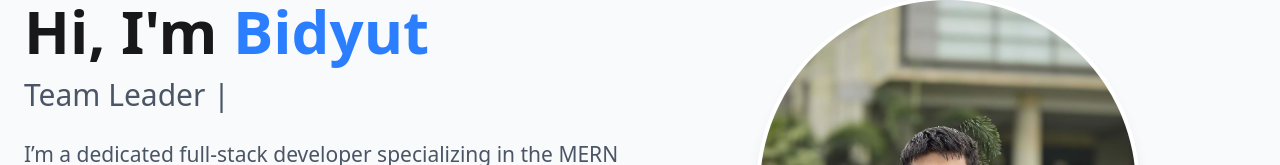
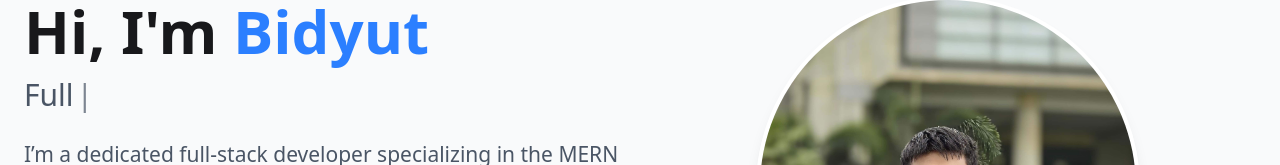
Before and after one commit to Kausarhossainbidyut/bidyut-portfolio, a React (Vite) app: page /home in a window 1280 px wide. Shown: the part 150-315 px from the top of the page. Built offline with nearby package versions, Linux system fonts and the light colour scheme.

Commit message:
add logo add tipe anemation etc

```diff
--- a/index.html
+++ b/index.html
@@ -2,7 +2,7 @@
 <html data-theme="light" lang="en">
   <head>
     <meta charset="UTF-8" />
-    <link rel="icon" type="image/svg+xml" href="/vite.svg" />
+    <link rel="icon" type="image/png" href="/logo.jpg" />
     <meta name="viewport" content="width=device-width, initial-scale=1.0" />
     <title>Bidyut: MERN stack Developer Portfolio</title>
   </head>
--- a/package.json
+++ b/package.json
@@ -18,6 +18,7 @@
     "react-icons": "^5.5.0",
     "react-intersection-observer": "^9.16.0",
     "react-router": "^7.8.0",
+    "react-simple-typewriter": "^5.0.1",
     "tailwindcss": "^4.1.11"
   },
   "devDependencies": {
--- a/src/AboutMe.jsx
+++ b/src/AboutMe.jsx
@@ -1,4 +1,5 @@
 import React from "react";
+import { Link } from "react-router";
 //import { FaBoxOpen, FaFileAlt, FaUsers, FaLaptopCode } from "react-icons/fa";
 // import profileImage from "../assets/your-image.jpg"; // Replace with your image
 
@@ -11,6 +12,7 @@ import React from "react";
 
 const AboutMe = () => {
     return (
+        <div>
             <section className="max-w-7xl mx-auto px-6 py-16 bg-gradient-to-br from-gray-50 to-gray-100 rounded-2xl shadow-lg flex flex-col md:flex-row gap-12">
 
                 {/* Left Image */}
@@ -54,9 +56,9 @@ const AboutMe = () => {
 
 
                     {/* Contact Button */}
-                <button className="inline-block max-w-max px-6 py-3 bg-gradient-to-r from-indigo-500 to-purple-600 text-white font-medium rounded-lg shadow hover:shadow-lg hover:brightness-110 transition duration-300">
+                    <Link to={'/contact'} className="inline-block max-w-max px-6 py-3 bg-gradient-to-r from-indigo-500 to-purple-600 text-white font-medium rounded-lg shadow hover:shadow-lg hover:brightness-110 transition duration-300">
                         Contact Me
-                </button>
+                    </Link>
 
                     {/* Stats */}
                     {/* <div className="grid grid-cols-2 sm:grid-cols-4 gap-6 mt-10 max-w-lg">
@@ -74,6 +76,9 @@ const AboutMe = () => {
 
                 </div>
             </section>
+
+        </div>
+
     );
 };
 
--- a/src/components/About.jsx
+++ b/src/components/About.jsx
@@ -4,7 +4,8 @@ import { FaFileDownload, FaFolderOpen, FaGithub, FaLinkedinIn } from 'react-icon
 import heroImg from '../assets/hero.jpg'; // Add your image path here
 import { NavLink } from "react-router";
 import { Link } from 'react-router';
-
+import { Typewriter, Cursor } from "react-simple-typewriter";
+// import "./cursorStyle/cursorStyle.css";
 const About = () => {
     return (
         <section className="bg-gray-50 py-2  sm:px-6 md:px-0" >
@@ -20,12 +21,29 @@ const About = () => {
                         Hi, I'm <span className="text-blue-500">Bidyut</span>
                     </h1>
 
-                    <h2 className="text-2xl md:text-3xl  font-medium text-gray-600 mt-2">
-                        Team Leader |
+                    <h2 className="text-2xl md:text-3xl font-medium text-gray-600 mt-2">
+                       {" "}
+                        <span className="text-gray-600">
+                            <Typewriter
+                                words={[
+                                    "FullStack Developer",
+                                    "Problem Solver",
+                                    "MERN Specialist",
+                                    "Project Management",
+                                ]}
+                                loop={0}
+                                typeSpeed={150}
+                                deleteSpeed={120}
+                                delaySpeed={1800}
+                            />
+                        </span>
+                        <span className="text-gray-600 ">
+                            <Cursor cursorStyle="|" cursorBlinking />
+                        </span>
                     </h2>
 
                     <p className="text-gray-600 text-[21px] mt-6 leading-relaxed ">
-                       I’m a dedicated full-stack developer specializing in the MERN stack, with solid project management experience. I enjoy building efficient, user-friendly applications and leading teams to deliver successful projects.
+                        I’m a dedicated full-stack developer specializing in the MERN stack, with solid project management experience. I enjoy building efficient, user-friendly applications and leading teams to deliver successful projects.
                     </p>
 
                     <div className="flex flex-row gap-4 mt-8 justify-center md:justify-start">
--- a/src/components/ContactForm.jsx
+++ b/src/components/ContactForm.jsx
@@ -6,6 +6,7 @@ import {
   FaEnvelope,
   FaPhoneAlt,
   FaMapMarkerAlt,
+  FaWhatsapp,
 } from "react-icons/fa";
 import emailjs from "emailjs-com";
 
@@ -55,16 +56,19 @@ const ContactForm = () => {
         <div className="space-y-5 text-gray-700 text-sm md:text-base">
           <div className="flex items-center gap-3" aria-label="Email address">
             <FaEnvelope className="text-green-600 w-5 h-5 md:w-6 md:h-6" />
-            <a
-              href="mailto:khbidyut31@gmail.com"
+            <p
               className="hover:text-green-700 focus:outline-none focus:ring-1 focus:ring-green-600 rounded transition"
             >
               khbidyut31@gmail.com
-            </a>
+            </p>
           </div>
 
           <div className="flex items-center gap-3" aria-label="Phone number">
             <FaPhoneAlt className="text-green-600 w-5 h-5 md:w-6 md:h-6" />
+            <span className="text-xs md:text-sm">+880 1796-343549</span>
+          </div>
+          <div className="flex items-center gap-3" aria-label="Phone number">
+            <FaWhatsapp className="text-green-600 w-5 h-5 md:w-6 md:h-6" />
             <span className="text-xs md:text-sm">+880 1796-343549</span>
           </div>
 
@@ -76,7 +80,7 @@ const ContactForm = () => {
 
         <div className="flex space-x-6 mt-8 text-gray-700 text-xl md:text-2xl">
           <a
-            href="https://linkedin.com/in/yourprofile"
+            href="https://www.linkedin.com/in/kausarhossainbidyut"
             target="_blank"
             rel="noopener noreferrer"
             aria-label="LinkedIn"
@@ -85,7 +89,7 @@ const ContactForm = () => {
             <FaLinkedin />
           </a>
           <a
-            href="https://github.com/yourprofile"
+            href="https://github.com/Kausarhossainbidyut"
             target="_blank"
             rel="noopener noreferrer"
             aria-label="GitHub"
@@ -94,7 +98,7 @@ const ContactForm = () => {
             <FaGithub />
           </a>
           <a
-            href="https://twitter.com/yourprofile"
+            href="https://x.com/khbidyut31"
             target="_blank"
             rel="noopener noreferrer"
             aria-label="Twitter"
--- /dev/null
+++ b/src/components/cursorStyle/cursorStyle.css
@@ -0,0 +1,11 @@
+/* .custom-cursor span {
+  animation: blinkTwicePause 2s infinite;
+}
+
+@keyframes blinkTwicePause {
+  0%, 10% { opacity: 1; }
+  15%, 25% { opacity: 0; }
+  30%, 40% { opacity: 1; }  /* ২য় বার ব্লিঙ্ক */
+  /* 45%, 100% { opacity: 0; } তারপর 1s বিরতি */
+/* } */
+/*
```
Also changed, not shown: public/logo.jpg (added), 1 other file (tests, documents, lock files or other folders). Lines whose indentation alone changed are shown as unchanged.
